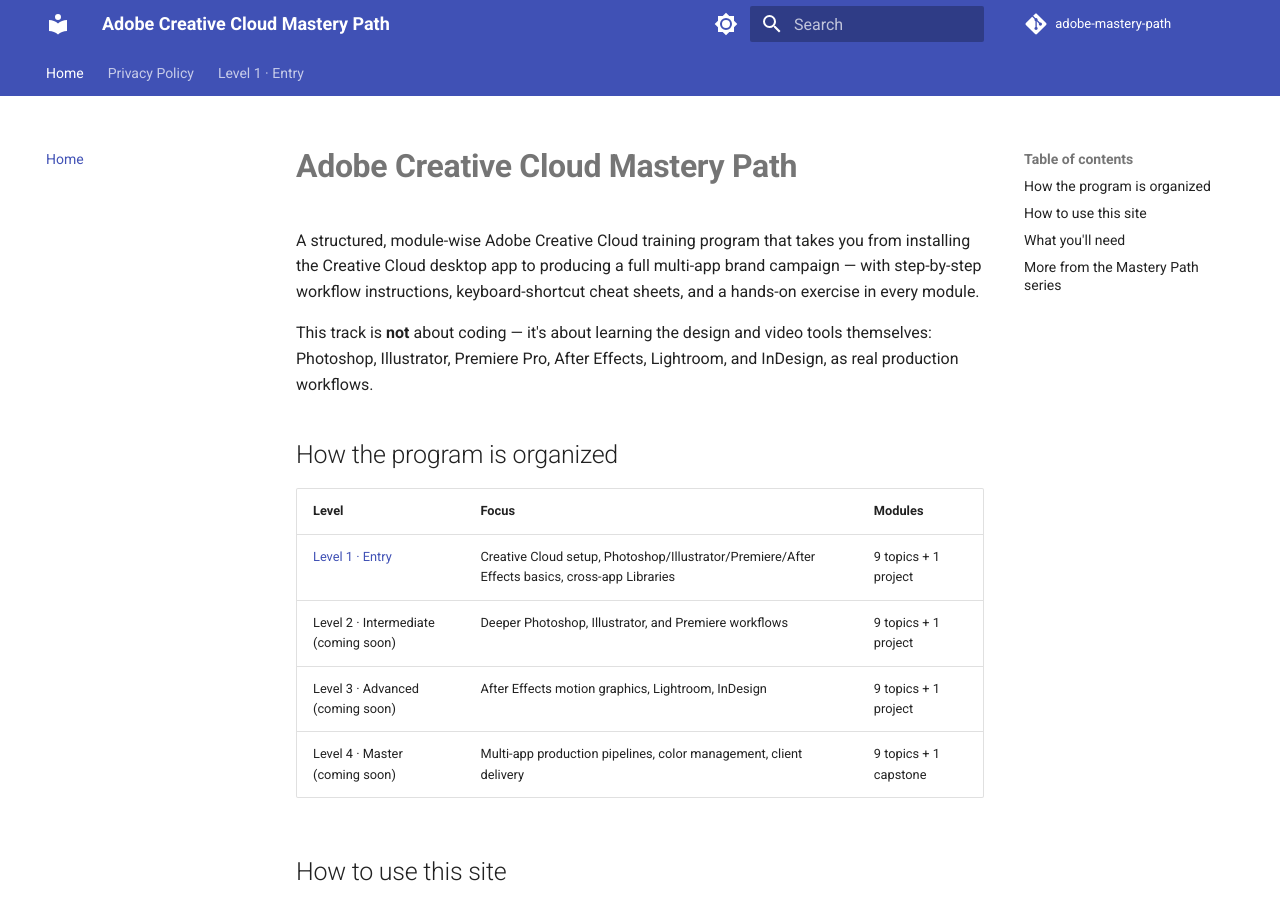
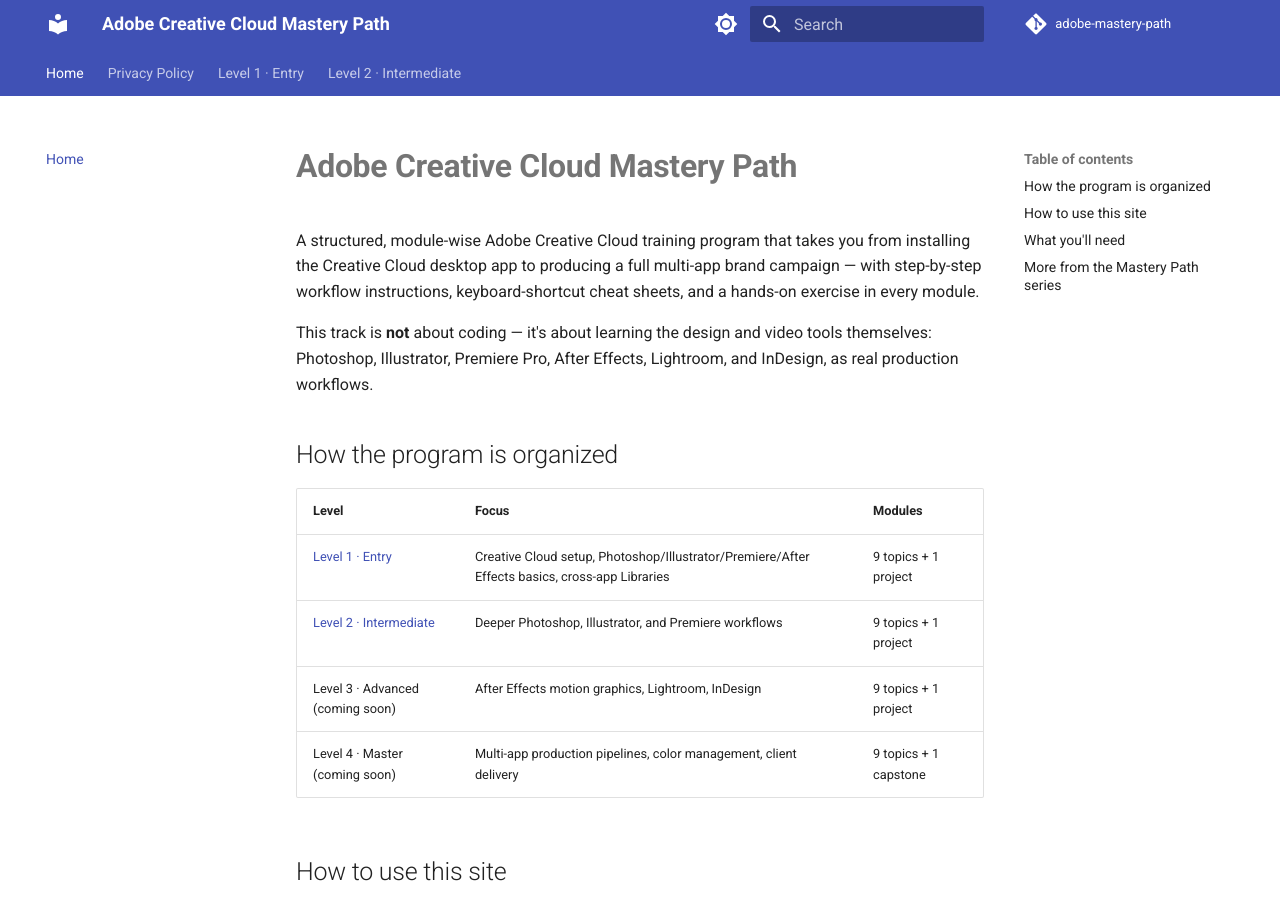
Before and after one commit to SIGILIPELLI/adobe-mastery-path, an MkDocs documentation site: the page built from docs/index.md, in a window 1280 px wide and 900 px high. Built offline with MkDocs 1.6.1 and Material for MkDocs 9.7.7, drawn with Linux system fonts in a browser that asks for light colours; comment, search, counter and statistics services are not loaded; part of the change alters nothing that is shown.

Commit message:
Restore finished level(s) to nav/sitemap/homepage
Real content is now written for this level; lifting the interim
AdSense thin-content exclusion put in place while it was still stubs.

Co-Authored-By: Claude Opus 5 <noreply@anthropic.com>

```diff
--- a/docs/index.md
+++ b/docs/index.md
@@ -19,7 +19,7 @@ Lightroom, and InDesign, as real production workflows.
 | Level | Focus | Modules |
 |-------|-------|---------|
 | [Level 1 · Entry](level-1/index.md) | Creative Cloud setup, Photoshop/Illustrator/Premiere/After Effects basics, cross-app Libraries | 9 topics + 1 project |
-| Level 2 · Intermediate (coming soon) | Deeper Photoshop, Illustrator, and Premiere workflows | 9 topics + 1 project |
+| [Level 2 · Intermediate](level-2/index.md) | Deeper Photoshop, Illustrator, and Premiere workflows | 9 topics + 1 project |
 | Level 3 · Advanced (coming soon) | After Effects motion graphics, Lightroom, InDesign | 9 topics + 1 project |
 | Level 4 · Master (coming soon) | Multi-app production pipelines, color management, client delivery | 9 topics + 1 capstone |
 
--- a/mkdocs.yml
+++ b/mkdocs.yml
@@ -62,8 +62,19 @@ nav:
       - "08 · Premiere Editing Workflow": level-1/08-premiere-editing-workflow.md
       - "09 · Cross-App Creative Cloud Libraries Workflow": level-1/09-cross-app-libraries-workflow.md
       - "10 · Capstone Project — Brand Kit": level-1/10-capstone-brand-kit.md
+  - "Level 2 · Intermediate":
+      - Overview: level-2/index.md
+      - "01 · Advanced Layers & Smart Objects (Photoshop)": level-2/01-advanced-layers-smart-objects.md
+      - "02 · Photoshop Color Correction & Grading": level-2/02-photoshop-color-correction.md
+      - "03 · Illustrator Advanced Typography": level-2/03-illustrator-advanced-typography.md
+      - "04 · Illustrator Gradients, Meshes & Effects": level-2/04-illustrator-gradients-meshes.md
+      - "05 · Premiere Multi-Cam Editing": level-2/05-premiere-multicam-editing.md
+      - "06 · Premiere Audio Mixing & Sound Design": level-2/06-premiere-audio-mixing.md
+      - "07 · Photoshop Automation (Actions & Batch Processing)": level-2/07-photoshop-automation-actions.md
+      - "08 · Illustrator Pattern & Asset Libraries": level-2/08-illustrator-pattern-libraries.md
+      - "09 · Premiere Titles & Essential Graphics": level-2/09-premiere-titles-essential-graphics.md
+      - "10 · Project — Multi-App Marketing Campaign": level-2/10-project-marketing-campaign.md
 # --- auto-pruned stub levels (see AdSense low-value-content fix) ---
 exclude_docs: |
-  level-2/*.md
   level-3/*.md
   level-4/*.md
```
